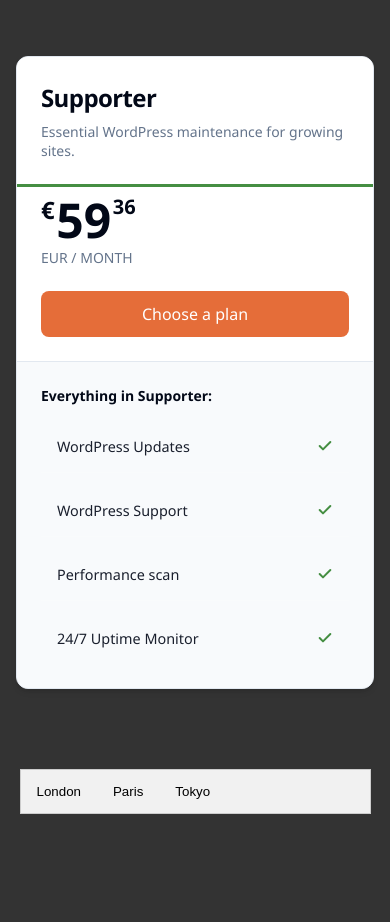
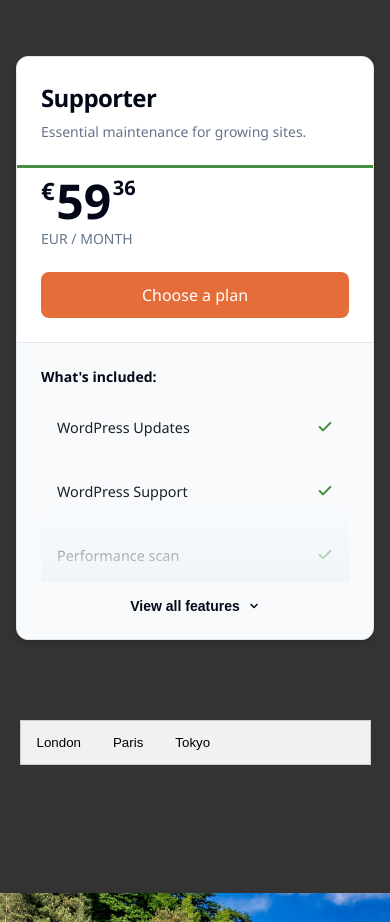
Before and after one commit to JustinDouglas16/test-site, a plain HTML site: page index.html in a window 390 px wide. Shown: the part 5760-6682 px from the top of the page. Drawn offline with Linux system fonts and the light colour scheme.

Commit message:
made some changes to make it scrollable for longer list

```diff
--- a/index.html
+++ b/index.html
@@ -391,13 +391,11 @@
     <!-- mobile table component v2 -->
     <div class="mobile-only">
         <div class="pricing-card-shadcn">
-            <!-- Header: Title & Description -->
             <div class="card-header">
                 <h3 class="card-title">Supporter</h3>
-                <p class="card-description">Essential WordPress maintenance for growing sites.</p>
+                <p class="card-description">Essential maintenance for growing sites.</p>
             </div>
 
-            <!-- Content: Price -->
             <div class="card-content">
                 <div class="price-container">
                     <span class="currency">€</span>
@@ -405,47 +403,78 @@
                     <span class="decimal">36</span>
                 </div>
                 <p class="frequency">EUR / Month</p>
-
                 <a href="#" class="cta-primary">Choose a plan</a>
             </div>
 
-            <!-- Footer: Feature List -->
+            <!-- The Footer now handles the long list -->
             <div class="card-footer">
-                <div class="feature-header">Everything in Supporter:</div>
-                <ul class="feature-list">
-                    <li>
-                        <span>WordPress Updates</span>
-                        <svg xmlns="http://www.w3.org/2000/svg" width="16" height="16" viewBox="0 0 24 24" fill="none"
-                            stroke="currentColor" stroke-width="3" stroke-linecap="round" stroke-linejoin="round"
-                            class="check-icon">
-                            <polyline points="20 6 9 17 4 12"></polyline>
-                        </svg>
-                    </li>
-                    <li>
-                        <span>WordPress Support</span>
-                        <svg xmlns="http://www.w3.org/2000/svg" width="16" height="16" viewBox="0 0 24 24" fill="none"
-                            stroke="currentColor" stroke-width="3" stroke-linecap="round" stroke-linejoin="round"
-                            class="check-icon">
-                            <polyline points="20 6 9 17 4 12"></polyline>
-                        </svg>
-                    </li>
-                    <li>
-                        <span>Performance scan</span>
-                        <svg xmlns="http://www.w3.org/2000/svg" width="16" height="16" viewBox="0 0 24 24" fill="none"
-                            stroke="currentColor" stroke-width="3" stroke-linecap="round" stroke-linejoin="round"
-                            class="check-icon">
-                            <polyline points="20 6 9 17 4 12"></polyline>
-                        </svg>
-                    </li>
-                    <li>
-                        <span>24/7 Uptime Monitor</span>
-                        <svg xmlns="http://www.w3.org/2000/svg" width="16" height="16" viewBox="0 0 24 24" fill="none"
-                            stroke="currentColor" stroke-width="3" stroke-linecap="round" stroke-linejoin="round"
-                            class="check-icon">
-                            <polyline points="20 6 9 17 4 12"></polyline>
-                        </svg>
-                    </li>
-                </ul>
+                <div class="feature-header">What's included:</div>
+
+                <div class="feature-wrapper collapsed" id="wrapper-1">
+                    <ul class="feature-list">
+                        <li><span>WordPress Updates</span> <svg xmlns="http://www.w3.org/2000/svg" width="16"
+                                height="16" viewBox="0 0 24 24" fill="none" stroke="currentColor" stroke-width="3"
+                                stroke-linecap="round" stroke-linejoin="round" class="check-icon">
+                                <polyline points="20 6 9 17 4 12"></polyline>
+                            </svg></li>
+                        <li><span>WordPress Support</span> <svg xmlns="http://www.w3.org/2000/svg" width="16"
+                                height="16" viewBox="0 0 24 24" fill="none" stroke="currentColor" stroke-width="3"
+                                stroke-linecap="round" stroke-linejoin="round" class="check-icon">
+                                <polyline points="20 6 9 17 4 12"></polyline>
+                            </svg></li>
+                        <li><span>Performance scan</span> <svg xmlns="http://www.w3.org/2000/svg" width="16" height="16"
+                                viewBox="0 0 24 24" fill="none" stroke="currentColor" stroke-width="3"
+                                stroke-linecap="round" stroke-linejoin="round" class="check-icon">
+                                <polyline points="20 6 9 17 4 12"></polyline>
+                            </svg></li>
+                        <li><span>24/7 Uptime Monitor</span> <svg xmlns="http://www.w3.org/2000/svg" width="16"
+                                height="16" viewBox="0 0 24 24" fill="none" stroke="currentColor" stroke-width="3"
+                                stroke-linecap="round" stroke-linejoin="round" class="check-icon">
+                                <polyline points="20 6 9 17 4 12"></polyline>
+                            </svg></li>
+                        <li><span>Premium Plugins</span> <svg xmlns="http://www.w3.org/2000/svg" width="16" height="16"
+                                viewBox="0 0 24 24" fill="none" stroke="currentColor" stroke-width="3"
+                                stroke-linecap="round" stroke-linejoin="round" class="check-icon">
+                                <polyline points="20 6 9 17 4 12"></polyline>
+                            </svg></li>
+                        <li><span>Weekly Reports</span> <svg xmlns="http://www.w3.org/2000/svg" width="16" height="16"
+                                viewBox="0 0 24 24" fill="none" stroke="currentColor" stroke-width="3"
+                                stroke-linecap="round" stroke-linejoin="round" class="check-icon">
+                                <polyline points="20 6 9 17 4 12"></polyline>
+                            </svg></li>
+                        <li><span>Cloud Backups</span> <svg xmlns="http://www.w3.org/2000/svg" width="16" height="16"
+                                viewBox="0 0 24 24" fill="none" stroke="currentColor" stroke-width="3"
+                                stroke-linecap="round" stroke-linejoin="round" class="check-icon">
+                                <polyline points="20 6 9 17 4 12"></polyline>
+                            </svg></li>
+                        <li><span>GA4 Integration</span> <svg xmlns="http://www.w3.org/2000/svg" width="16" height="16"
+                                viewBox="0 0 24 24" fill="none" stroke="currentColor" stroke-width="3"
+                                stroke-linecap="round" stroke-linejoin="round" class="check-icon">
+                                <polyline points="20 6 9 17 4 12"></polyline>
+                            </svg></li>
+                        <li><span>Link Analysis</span> <svg xmlns="http://www.w3.org/2000/svg" width="16" height="16"
+                                viewBox="0 0 24 24" fill="none" stroke="currentColor" stroke-width="3"
+                                stroke-linecap="round" stroke-linejoin="round" class="check-icon">
+                                <polyline points="20 6 9 17 4 12"></polyline>
+                            </svg></li>
+                        <li><span>Security Software</span> <svg xmlns="http://www.w3.org/2000/svg" width="16"
+                                height="16" viewBox="0 0 24 24" fill="none" stroke="currentColor" stroke-width="3"
+                                stroke-linecap="round" stroke-linejoin="round" class="check-icon">
+                                <polyline points="20 6 9 17 4 12"></polyline>
+                            </svg></li>
+                        <!-- ... imagine 10 more items here ... -->
+                    </ul>
+                    <!-- The gradient fade -->
+                    <div class="list-overlay"></div>
+                </div>
+
+                <button class="expand-btn" onclick="toggleList('wrapper-1', this)">
+                    View all features
+                    <svg class="chevron" width="12" height="12" viewBox="0 0 24 24" fill="none" stroke="currentColor"
+                        stroke-width="3" stroke-linecap="round" stroke-linejoin="round">
+                        <path d="m6 9 6 6 6-6" />
+                    </svg>
+                </button>
             </div>
         </div>
     </div>
--- a/script.js
+++ b/script.js
@@ -115,7 +115,6 @@
   }
 });
 
-
 function openCity(evt, cityName) {
   // Declare all variables
   var i, tabcontent, tablinks;
@@ -136,3 +135,18 @@
   document.getElementById(cityName).style.display = "block";
   evt.currentTarget.className += " active";
 }
+
+function toggleList(wrapperId, btn) {
+  const wrapper = document.getElementById(wrapperId);
+  const isCollapsed = wrapper.classList.contains("collapsed");
+
+  if (isCollapsed) {
+    wrapper.classList.remove("collapsed");
+    wrapper.classList.add("expanded");
+    btn.firstChild.textContent = "Show less ";
+  } else {
+    wrapper.classList.remove("expanded");
+    wrapper.classList.add("collapsed");
+    btn.firstChild.textContent = "View all features ";
+  }
+}
--- a/style.css
+++ b/style.css
@@ -792,3 +792,60 @@
 .check-icon {
   color: var(--hero-bg); /* Using your green */
 }
+
+
+.feature-wrapper {
+  position: relative;
+  overflow: hidden;
+  transition: max-height 0.4s cubic-bezier(0.4, 0, 0.2, 1);
+}
+
+/* When collapsed, limit height and show fade */
+.feature-wrapper.collapsed {
+  max-height: 180px; /* Adjust based on how many rows you want visible */
+}
+
+/* The transparency fade effect */
+.feature-wrapper.collapsed .list-overlay {
+  position: absolute;
+  bottom: 0;
+  left: 0;
+  width: 100%;
+  height: 80px;
+  background: linear-gradient(to bottom, transparent, hsl(var(--sc-muted)));
+  pointer-events: none;
+}
+
+/* Expanded state */
+.feature-wrapper.expanded {
+  max-height: 1000px; /* Large enough to fit all 20+ items */
+}
+
+/* The Button Styling */
+.expand-btn {
+  display: flex;
+  align-items: center;
+  justify-content: center;
+  gap: 0.5rem;
+  width: 100%;
+  background: transparent;
+  border: none;
+  color: var(--sc-primary); /* Your Orange */
+  font-weight: 600;
+  font-size: 0.875rem;
+  padding-top: 1rem;
+  cursor: pointer;
+  transition: color 0.2s;
+}
+
+.expand-btn:hover {
+  filter: brightness(1.2);
+}
+
+.chevron {
+  transition: transform 0.3s ease;
+}
+
+.expanded + .expand-btn .chevron {
+  transform: rotate(180deg);
+}
```
